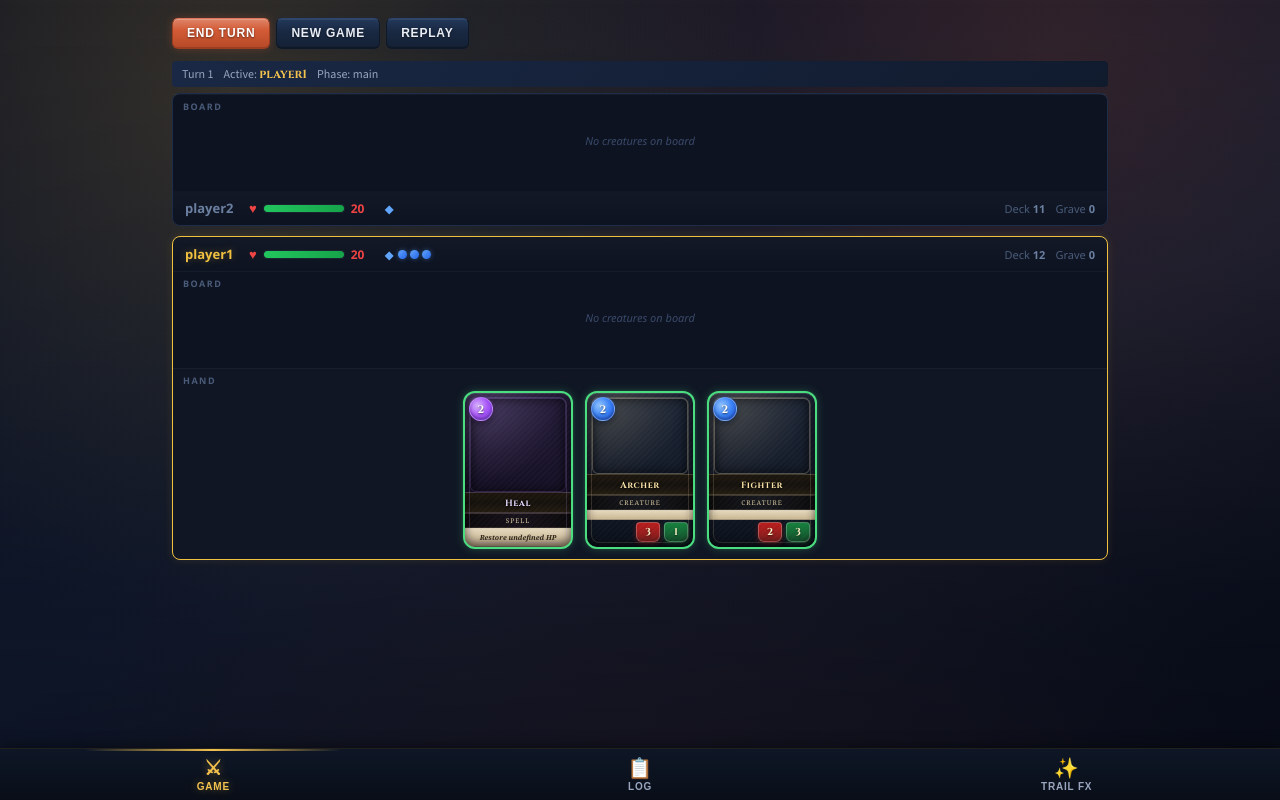
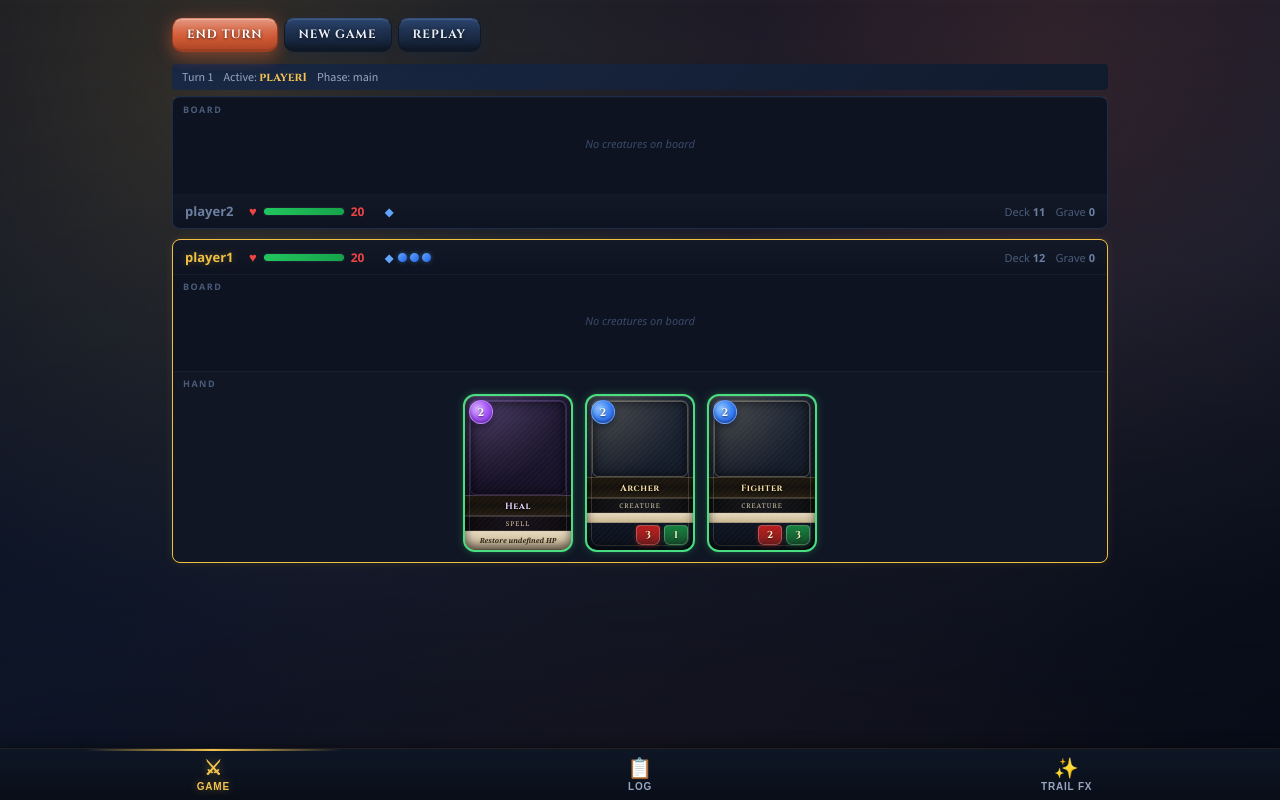
Before and after one commit to deljdlx/tdc, a website built with Vite: page index.html in a window 1280 px wide. Built offline with nearby package versions, Linux system fonts and the light colour scheme.

Commit message:
style: make buttons feel more game-like

```diff
--- a/src/adapters/ui-dev/styles.scss
+++ b/src/adapters/ui-dev/styles.scss
@@ -236,28 +236,56 @@ body::before {
 }
 
 .btn {
-    padding: 8px 20px;
-    border: 1px solid rgba(white, 0.15);
-    border-bottom: 2px solid rgba(black, 0.4);
-    border-radius: 6px;
+    padding: 9px 22px;
+    border: 1px solid rgba(white, 0.18);
+    border-bottom: 3px solid rgba(black, 0.5);
+    border-radius: 10px;
     cursor: pointer;
-    font-size: 13px;
+    font-size: 12px;
     font-weight: 700;
     text-transform: uppercase;
-    letter-spacing: 0.8px;
-    text-shadow: 0 1px 2px rgba(black, 0.5);
+    letter-spacing: 1px;
+    font-family: 'Cinzel', 'Georgia', serif;
+    text-shadow: 0 1px 3px rgba(black, 0.65);
     position: relative;
-    transition: transform 0.1s, box-shadow 0.2s, filter 0.2s;
+    overflow: hidden;
+    transition: transform 0.12s, box-shadow 0.22s, filter 0.2s, border-color 0.2s;
+
+    &::before {
+        content: '';
+        position: absolute;
+        inset: -40% -20% auto -20%;
+        height: 80%;
+        background: linear-gradient(120deg, transparent, rgba(white, 0.35), transparent);
+        opacity: 0;
+        transform: translateY(-10px);
+        transition: opacity 0.25s, transform 0.35s;
+        pointer-events: none;
+    }
 
     &:active:not(:disabled) {
-        transform: translateY(1px);
-        border-bottom-width: 1px;
+        transform: translateY(2px) scale(0.98);
+        border-bottom-width: 2px;
     }
 
     &:disabled {
         opacity: 0.35;
         cursor: default;
         filter: grayscale(0.5);
+    }
+
+    &:hover:not(:disabled) {
+        transform: translateY(-1px);
+
+        &::before {
+            opacity: 0.9;
+            transform: translateY(4px);
+        }
+    }
+
+    &:focus-visible {
+        outline: 2px solid rgba($gold, 0.6);
+        outline-offset: 2px;
     }
 }
 
@@ -270,48 +298,52 @@ body::before {
 
 .btn-primary {
     background: linear-gradient(
-        to bottom,
-        color.adjust($accent, $lightness: 12%) 0%,
-        $accent 40%,
-        color.adjust($accent, $lightness: -8%) 100%
+        180deg,
+        color.adjust($accent, $lightness: 18%) 0%,
+        color.adjust($accent, $lightness: 6%) 35%,
+        $accent 60%,
+        color.adjust($accent, $lightness: -10%) 100%
     );
     color: white;
     border-color: color.adjust($accent, $lightness: -15%);
-    border-top-color: color.adjust($accent, $lightness: 8%);
+    border-top-color: color.adjust($accent, $lightness: 14%);
     box-shadow:
-        0 0 8px rgba($accent, 0.3),
-        inset 0 1px 0 rgba(white, 0.2);
+        0 6px 16px rgba($accent, 0.35),
+        0 0 20px rgba($accent, 0.25),
+        inset 0 1px 0 rgba(white, 0.25);
 
     &:hover:not(:disabled) {
         box-shadow:
-            0 0 14px rgba($accent, 0.5),
-            0 0 24px rgba($accent, 0.2),
-            inset 0 1px 0 rgba(white, 0.25);
-        filter: brightness(1.1);
+            0 8px 20px rgba($accent, 0.45),
+            0 0 32px rgba($accent, 0.35),
+            inset 0 1px 0 rgba(white, 0.3);
+        filter: brightness(1.12) saturate(1.08);
+        border-color: color.adjust($accent, $lightness: 2%);
     }
 }
 
 .btn-secondary {
     background: linear-gradient(
-        to bottom,
-        color.adjust($bg-card, $lightness: 6%) 0%,
-        $bg-card 40%,
-        color.adjust($bg-card, $lightness: -4%) 100%
+        180deg,
+        color.adjust($bg-card, $lightness: 12%) 0%,
+        color.adjust($bg-card, $lightness: 4%) 35%,
+        $bg-card 65%,
+        color.adjust($bg-card, $lightness: -8%) 100%
     );
     color: $text;
     border-color: color.adjust($bg-card, $lightness: -8%);
-    border-top-color: color.adjust($bg-card, $lightness: 12%);
+    border-top-color: color.adjust($bg-card, $lightness: 16%);
     box-shadow:
-        0 0 4px rgba($bg-card, 0.3),
-        inset 0 1px 0 rgba(white, 0.08);
+        0 6px 14px rgba($bg-card, 0.35),
+        inset 0 1px 0 rgba(white, 0.12);
 
     &:hover:not(:disabled) {
         box-shadow:
-            0 0 10px rgba($gold, 0.15),
-            0 0 20px rgba($bg-card, 0.3),
-            inset 0 1px 0 rgba(white, 0.12);
-        border-top-color: rgba($gold, 0.3);
-        filter: brightness(1.15);
+            0 8px 18px rgba($bg-card, 0.45),
+            0 0 18px rgba($gold, 0.2),
+            inset 0 1px 0 rgba(white, 0.16);
+        border-top-color: rgba($gold, 0.35);
+        filter: brightness(1.12) saturate(1.05);
     }
 }
 
```
